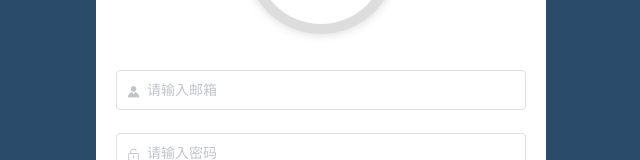
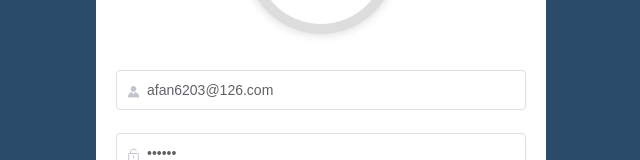
Before and after one commit to SailFan/soat_page, a Vue app: page /login in a window 1280 px wide. Shown: the part 291-451 px from the top of the page, without its empty margins (319-959 px from the left). Built offline with nearby package versions, Linux system fonts and the light colour scheme; what mavon-editor, vue-json-viewer would draw is missing.

Commit message:
完成工程部分

```diff
--- a/src/components/Login.vue
+++ b/src/components/Login.vue
@@ -31,8 +31,8 @@ export default {
     return {
       // 这是登录表单的数据绑定对象
       Loginform: {
-        email: '',
-        password: ''
+        email: 'afan6203@126.com',
+        password: '123456'
       },
       // 这是表单的验证规则对象
       LoginformRules: {
--- a/src/components/projects/Project.vue
+++ b/src/components/projects/Project.vue
@@ -136,7 +136,7 @@
         <el-table-column prop="projectName" label="工程名称"></el-table-column>
         <el-table-column prop="basePath" label="基础路劲"></el-table-column>
         <el-table-column prop="projectType" label="是否私有" :formatter="formatType"></el-table-column>
-        <el-table-column prop="uid" label="创建人"></el-table-column>
+        <el-table-column prop="creater" label="创建人"></el-table-column>
         <el-table-column prop="addTime" label="创建时间" :formatter="formatDate"></el-table-column>
         <el-table-column prop="upTime" label="更新时间" :formatter="formatDate"></el-table-column>
         <el-table-column>
@@ -170,7 +170,7 @@ export default {
       projectList: {
       },
       queryInfo: {
-        uid: 2,
+        creater: 'admin',
         pageSize: 5,
         currentPage: 1
       },
```
